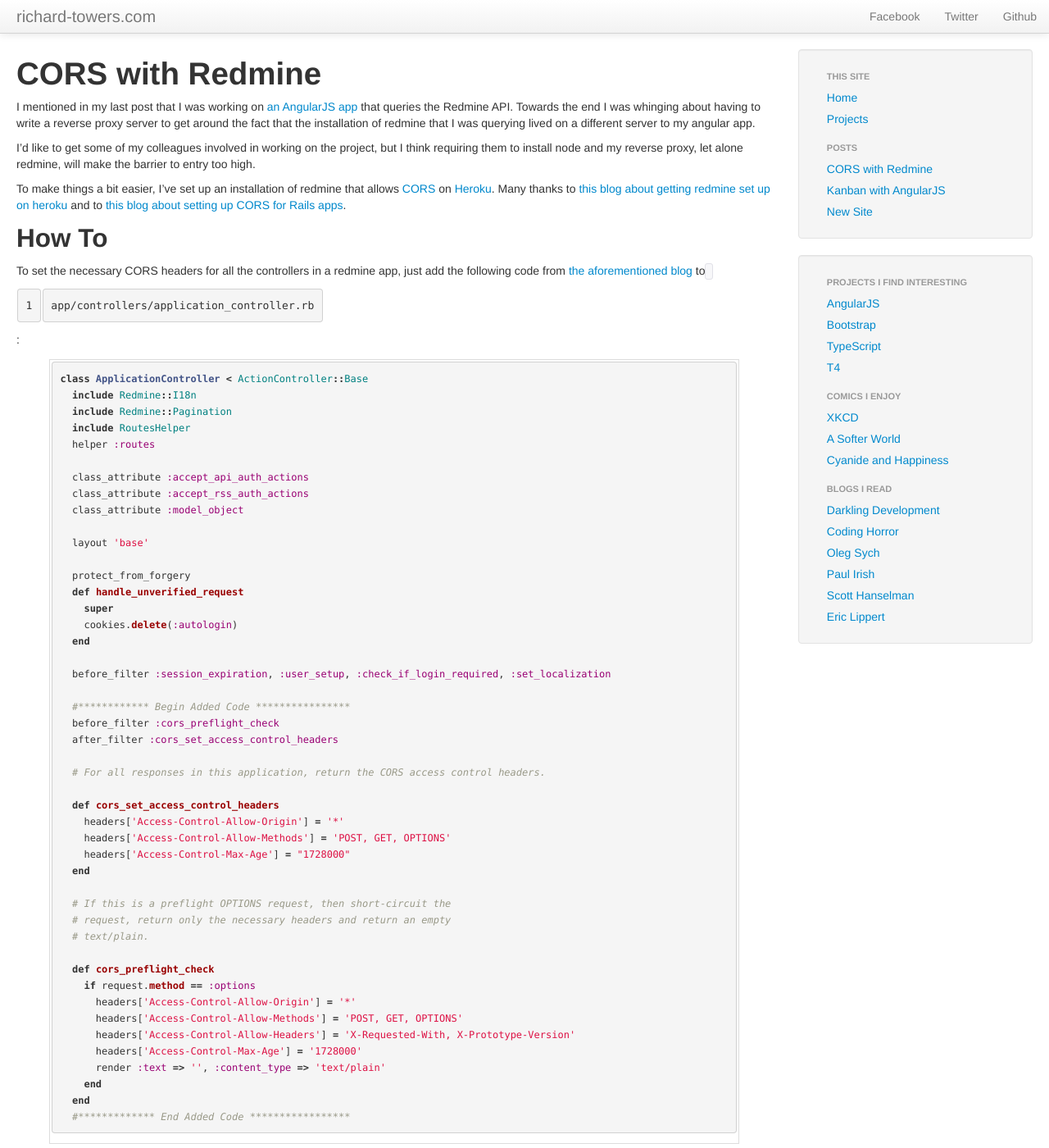
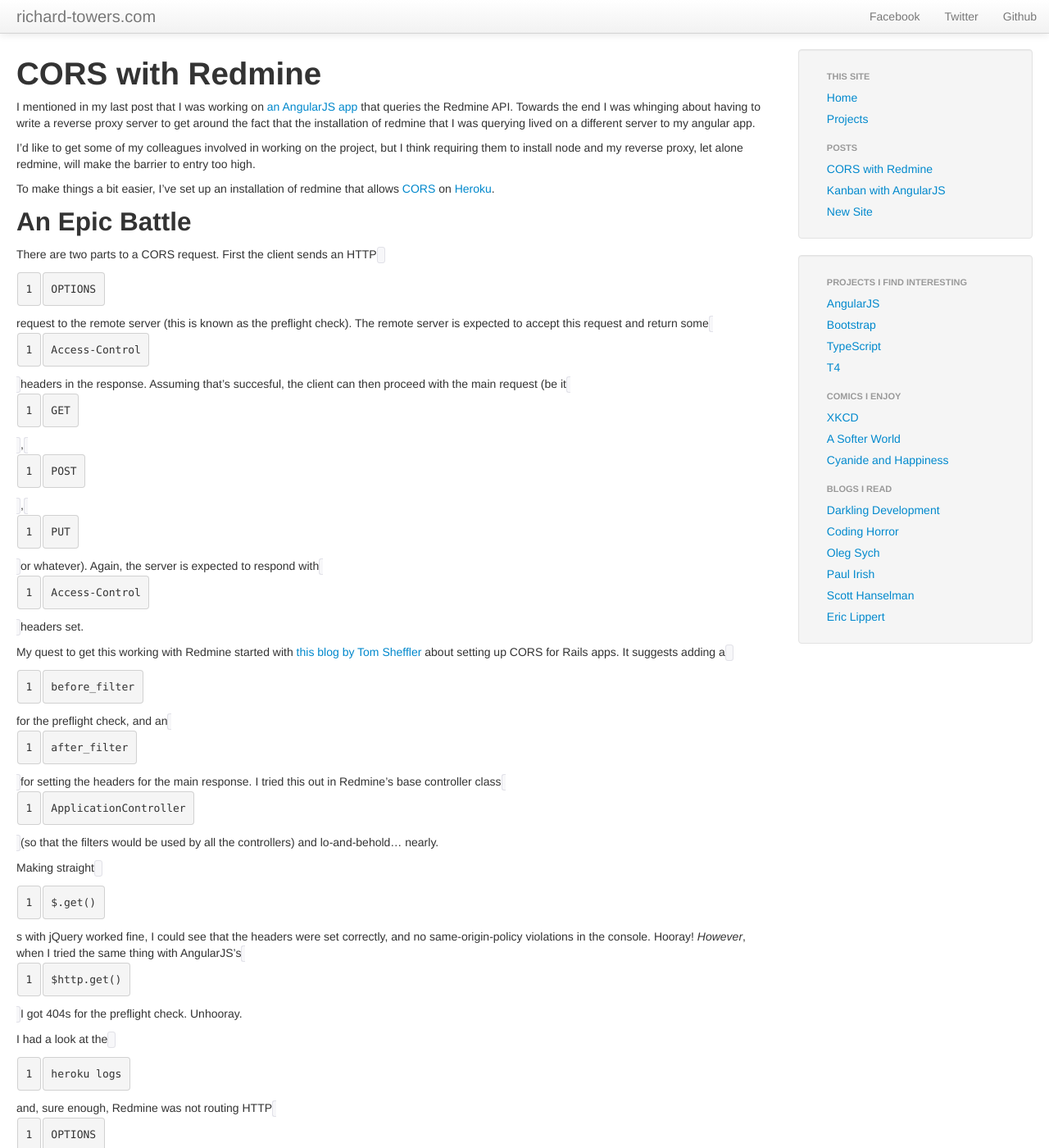
Before and after one commit to richardTowers/richardtowers.github.com, a Jekyll site: the page built from _posts/2013-01-13-cors-with-redmine.md, in a window 1280 px wide and 1400 px high. Shown: the whole window at 82% size. Built offline with Jekyll 4.4.1, drawn with Linux system fonts in a browser that asks for light colours; Markdown is read by kramdown in place of the engine named in the settings; some of the changed text lies outside the part shown.

Commit message:
Corrected post about CORS with what I actually had to do.

```diff
--- a/_posts/2013-01-13-cors-with-redmine.md
+++ b/_posts/2013-01-13-cors-with-redmine.md
@@ -10,68 +10,76 @@
 
 I'd like to get some of my colleagues involved in working on the project, but I think requiring them to install node and my reverse proxy, let alone redmine, will make the barrier to entry too high.
 
-To make things a bit easier, I've set up an installation of redmine that allows [CORS][2] on [Heroku][3]. Many thanks to [this blog about getting redmine set up on heroku][4] and to [this blog about setting up CORS for Rails apps][5].
+To make things a bit easier, I've set up an installation of redmine that allows [CORS][2] on [Heroku][3].
+
+An Epic Battle
+----------------
+
+There are two parts to a CORS request. First the client sends an HTTP `OPTIONS` request to the remote server (this is known as the preflight check). The remote server is expected to accept this request and return some `Access-Control` headers in the response. Assuming that's succesful, the client can then proceed with the main request (be it `GET`, `POST`, `PUT` or whatever). Again, the server is expected to respond with `Access-Control` headers set.
+
+My quest to get this working with Redmine started with [this blog by Tom Sheffler][4] about setting up CORS for Rails apps. It suggests adding a `before_filter` for the preflight check, and an `after_filter` for setting the headers for the main response. I tried this out in Redmine's base controller class `ApplicationController` (so that the filters would be used by all the controllers) and lo-and-behold... nearly.
+
+Making straight `$.get()`s with jQuery worked fine, I could see that the headers were set correctly, and no same-origin-policy violations in the console. Hooray! *However*, when I tried the same thing with AngularJS's `$http.get()` I got 404s for the preflight check. Unhooray.
+
+I had a look at the `heroku logs` and, sure enough, Redmine was not routing HTTP `OPTIONS` requests - hence the 404. Not being a rails expert I wasn't sure how to get all Redmine's routes to accept these requests. Quick and Dirty solution - a new catchall route for all `OPTIONS` requests.
 
 How To
-----------------
+---------------
 
-To set the necessary CORS headers for all the controllers in a redmine app, just add the following code from [the aforementioned blog][5] to `app/controllers/application_controller.rb`:
+First let's adress the preflight check. I've added a whole new controller, just for this, at `/app/controllers/cors_controller.rb`. It looks like:
+
+{% highlight ruby%}
+class CorsController < ApplicationController
+
+        skip_before_filter :session_expiration, :user_setup, :check_if_login_required, :set_localization
+
+        def preflight
+                headers['Access-Control-Allow-Origin'] = '*'
+                headers['Access-Control-Allow-Methods'] = 'POST, GET, OPTIONS, PUT'
+                headers['Access-Control-Allow-Headers'] = 'X-Requested-With, X-Prototype-Version, Content-Type'
+                headers['Access-Control-Max-Age'] = '1728000'
+                render :text => '', :content_type => 'text/plain'
+        end
+
+end
+{% endhighlight %}
+
+Pretty simple stuff. I've then routed all `OPTIONS` requests to this controller in `/config/routes.rb`:
+
+{% highlight ruby %}
+
+match '*path', :to => 'cors#preflight', :constraints => {:method => 'OPTIONS'}
+
+{% endhighlight %}
+
+Preflight checks taken care of, it's just a case of adding the headers to the main response using an `after_filter` in `/app/controllers/application_controller.rb` as suggested by Tom:
 
 {% highlight ruby %}
 class ApplicationController < ActionController::Base
   include Redmine::I18n
-  include Redmine::Pagination
-  include RoutesHelper
-  helper :routes
-
-  class_attribute :accept_api_auth_actions
-  class_attribute :accept_rss_auth_actions
-  class_attribute :model_object
-
-  layout 'base'
-
-  protect_from_forgery
-  def handle_unverified_request
-    super
-    cookies.delete(:autologin)
-  end
-
+  # ...
   before_filter :session_expiration, :user_setup, :check_if_login_required, :set_localization
 
   #************ Begin Added Code ****************
-  before_filter :cors_preflight_check
   after_filter :cors_set_access_control_headers
 
   # For all responses in this application, return the CORS access control headers.
 
   def cors_set_access_control_headers
     headers['Access-Control-Allow-Origin'] = '*'
-    headers['Access-Control-Allow-Methods'] = 'POST, GET, OPTIONS'
+    headers['Access-Control-Allow-Methods'] = 'POST, GET, OPTIONS, PUT'
     headers['Access-Control-Max-Age'] = "1728000"
   end
-
-  # If this is a preflight OPTIONS request, then short-circuit the
-  # request, return only the necessary headers and return an empty
-  # text/plain.
-
-  def cors_preflight_check
-    if request.method == :options
-      headers['Access-Control-Allow-Origin'] = '*'
-      headers['Access-Control-Allow-Methods'] = 'POST, GET, OPTIONS'
-      headers['Access-Control-Allow-Headers'] = 'X-Requested-With, X-Prototype-Version'
-      headers['Access-Control-Max-Age'] = '1728000'
-      render :text => '', :content_type => 'text/plain'
-    end
-  end
   #************* End Added Code *****************
+  #...
+end
 {% endhighlight %}
 
-All of the controllers in redmine inherit from this base class, so that'll set CORS headers for all you controls. Voilà!
+Success! Now I can invite contributers to the kanban project without having to make them set up a reverse proxy server on their machine.
 
 It's probably worth noting that allowing `headers['Access-Control-Allow-Origin'] = '*'` will allow *all* domains to use the API. If you need to be in any way secure, you should be more specific than this. The same origin policy is there for a reason after all!
 
 [1]:https://github.com/richardTowers/kanbanter
 [2]:http://en.wikipedia.org/wiki/Cross-origin_resource_sharing
 [3]:http://www.heroku.com/
-[4]:http://mplsalicia.wordpress.com/2012/09/27/redmine-2-1-on-heroku-cedar-with-attachments-on-s3/
-[5]:http://www.tsheffler.com/blog/?p=428
+[4]:http://www.tsheffler.com/blog/?p=428
```
